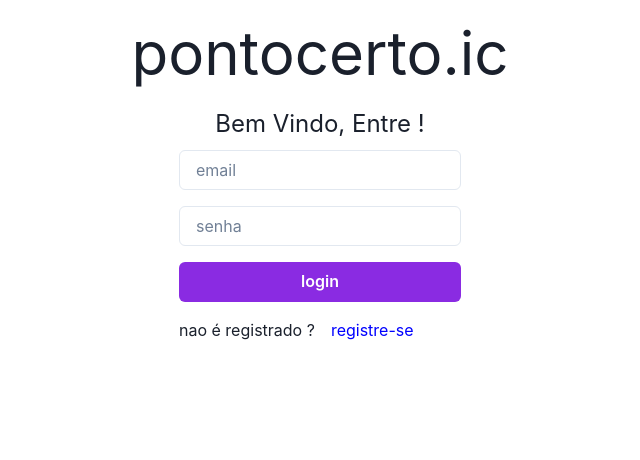
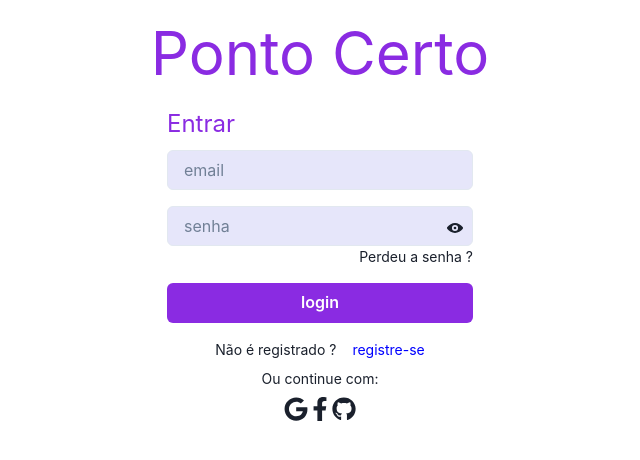
Before and after one commit to equipe01ic0045/work_time_record_ic0045, a Next.js app in the folder wtr_frontend_project/: page /auth in a window 1280 px wide. Shown: the top 460 px of the page, without its empty margins (320-960 px from the left). Built offline with nearby package versions, Linux system fonts and the light colour scheme; no server answers.

Commit message:
feature:tela-de-login

```diff
--- a/wtr_frontend_project/src/app/auth/page.tsx
+++ b/wtr_frontend_project/src/app/auth/page.tsx
@@ -4,6 +4,8 @@ import { Box, Button, Text, Input, useToast } from "@chakra-ui/react";
 import Link from "next/link";
 import { useRouter } from "next/navigation";
 import React, { useState } from "react";
+import { ViewIcon, ViewOffIcon } from '@chakra-ui/icons';
+import { FaGoogle, FaFacebookF, FaGithub } from 'react-icons/fa';
 
 export default function LoginComponent() {
   const toast = useToast();
@@ -12,6 +14,7 @@ export default function LoginComponent() {
     email: "",
     password: "",
   });
+  const [showPassword, setShowPassword] = useState(false);
 
   const userService = new UserService();
 
@@ -48,36 +51,95 @@ export default function LoginComponent() {
       padding={"0.5em"}
       width={"100%"}
     >
-      <Text fontSize={"6xl"}>pontocerto.ic</Text>
-      <Text fontSize={"2xl"}>Bem Vindo, Entre !</Text>
-
-      <Box display={"flex"} flexDirection={"column"} gap={"1em"}>
+      <Text
+        fontSize={"6xl"}
+        color={"blueviolet"}
+        //fontWeight={'bold'}
+      >
+        Ponto Certo
+      </Text>
+      <Box display={"flex"} flexDirection={"column"}>
+        <Box alignItems={"flex-start"}>
+          <Text
+            fontSize={"2xl"}
+            color={"blueviolet"}
+          >
+              Entrar
+          </Text>
+        </Box>
+        <Box mt={"0.5em"}>
           <Input
             placeholder="email"
             type="email"
             name="email"
             value={user.email}
             onChange={inputHandler}
+            style={{
+              color: 'blueviolet',
+              backgroundColor: 'Lavender'
+            }}
           />
+        </Box>
+        <Box position="relative" mt={"1em"}>
           <Input
             placeholder="senha"
-          type="password"
+            type={showPassword ? 'text' : 'password'}
             name="password"
             value={user.password}
             onChange={inputHandler}
+            style={{
+              color: 'blueviolet',
+              backgroundColor: 'Lavender',
+              paddingRight: '40px',
+            }}
           />
+          <Box
+            position="absolute"
+            right="10px"
+            top="50%"
+            transform="translateY(-50%)"
+            cursor="pointer"
+            onClick={() => setShowPassword(!showPassword)}
+          >
+            {showPassword ? <ViewOffIcon /> : <ViewIcon />}
+          </Box>
+        </Box>
+        <Box display="flex" justifyContent="flex-end" alignItems="flex-end">
+            <Link href="">
+                <Text fontSize="sm">
+                    Perdeu a senha ?
+                </Text>
+            </Link>
+        </Box>
+        <Box mt={"1em"}>
           <Button
             background={"blueviolet"}
             textColor={"white"}
             onClick={loginHandler}
+            w="100%"
           >
             login
           </Button>
+        </Box >
+        <Box display={"flex"} flexDirection="column" gap={"0.5em"} alignItems="center" justifyContent="center" mt={"1em"}>
           <Box display={"flex"} flexDirection={"row"} gap={"1em"}>
-          <Text>nao é registrado ?</Text>
+            <Text fontSize="sm">Não é registrado ?</Text>
             <Link href={"/auth/register"}>
-            <Text textColor={"blue"}>registre-se</Text>
+              <Text fontSize="sm" color={"blue"}>registre-se</Text>
             </Link>
+          </Box>
+          <Text fontSize="sm">Ou continue com:</Text>
+          <Box display={"flex"} flexDirection={"row"}>
+            <Link href="/auth/google">
+              <Box as={FaGoogle} size="24px" cursor="pointer" aria-label="Google Login" />
+            </Link>
+            <Link href="/auth/facebook">
+              <Box as={FaFacebookF} size="24px" cursor="pointer" aria-label="Facebook Login" />
+            </Link>
+            <Link href="/auth/github">
+              <Box as={FaGithub} size="24px" cursor="pointer" aria-label="GitHub Login" />
+            </Link>
+          </Box>
         </Box>
       </Box>
     </Box>
```
Lines whose indentation alone changed are shown as unchanged.
